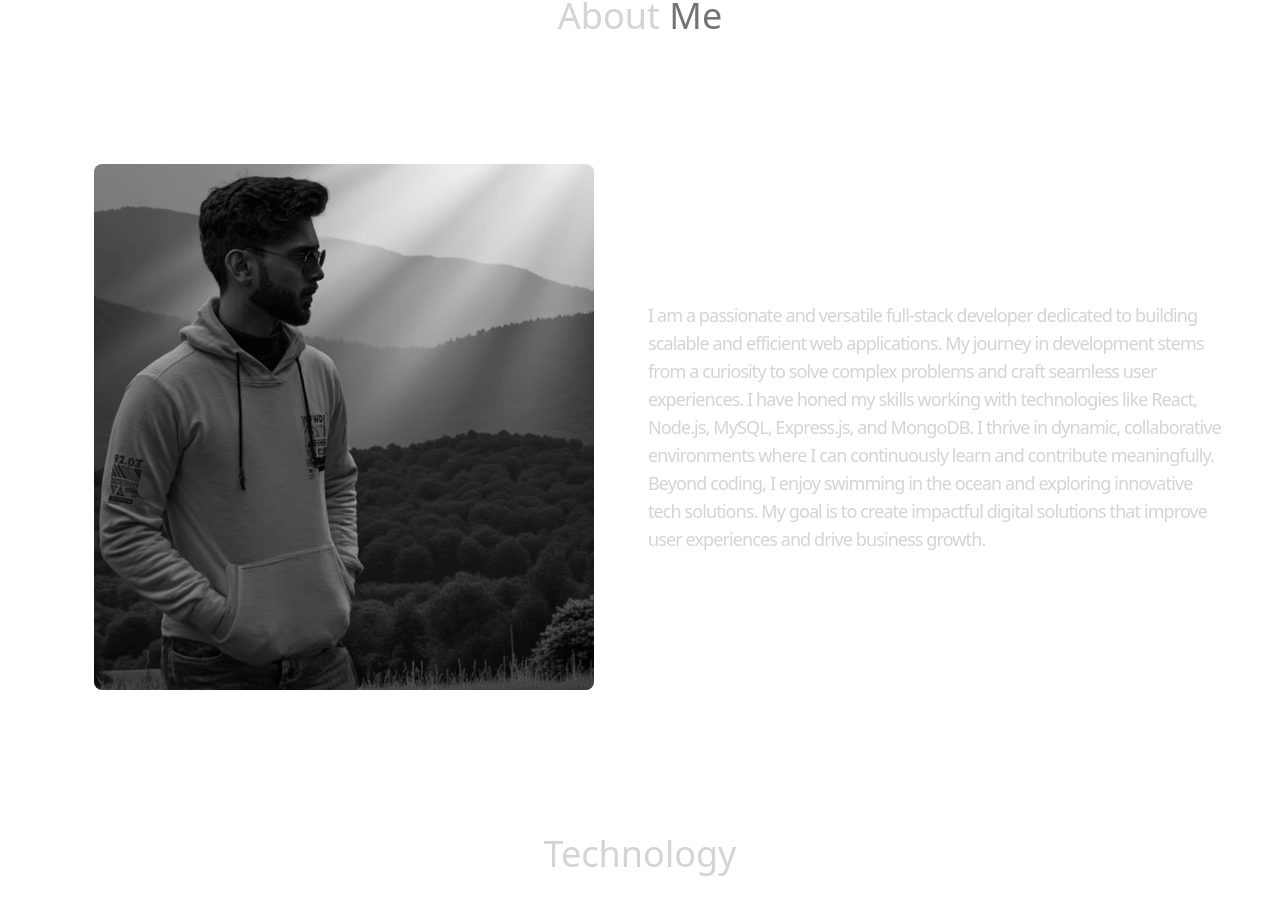
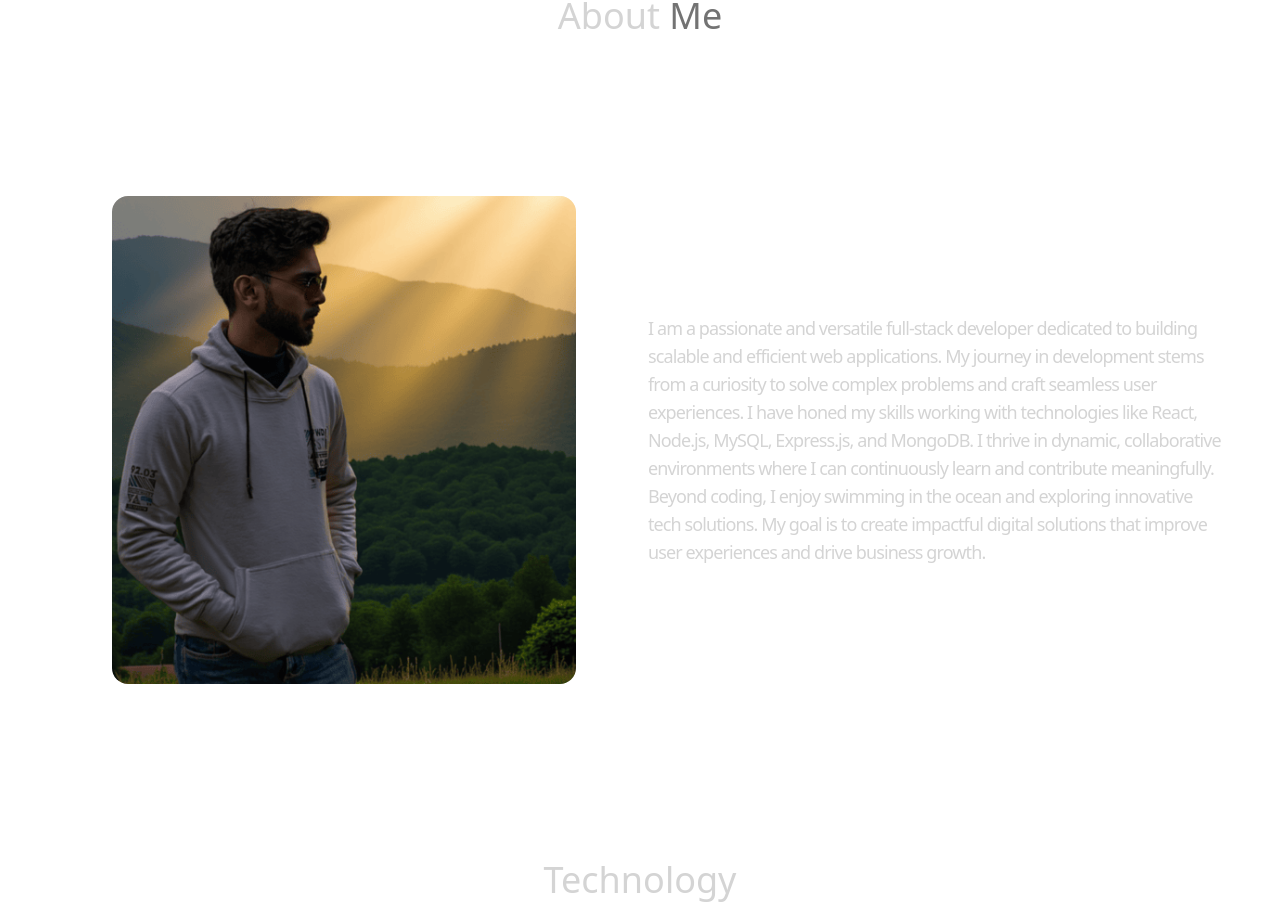
Before and after one commit to shuvam773/MyPortfolio, a React (Vite) app: page / in a window 1280 px wide. Shown: the part 940-1857 px from the top of the page. Built offline with nearby package versions, Linux system fonts and the light colour scheme; a web font is replaced by a local one.

Commit message:
Tweaking parallax tilt

```diff
--- a/package.json
+++ b/package.json
@@ -20,6 +20,7 @@
     "react-dom": "^19.0.0",
     "react-icons": "^5.4.0",
     "react-loading-indicators": "^1.0.0",
+    "react-parallax-tilt": "^1.7.293",
     "react-simple-typewriter": "^5.0.1",
     "sweetalert2": "^11.15.10",
     "tailwind-merge": "^3.0.2"
--- a/src/components/About.jsx
+++ b/src/components/About.jsx
@@ -1,28 +1,50 @@
 import aboutImg from "../assets/about.png"
 import { ABOUT_TEXT } from "../constants"
-import {motion} from "motion/react"
+import { motion } from "motion/react"
+import Tilt from 'react-parallax-tilt' // import Tilt
 
 const About = () => {
   return (
-    <div className=" pb-4">
-        <h2 className="my-20 text-center text-4xl">About <span className="text-neutral-500">Me</span></h2>
+    <div className="pb-4">
+      <h2 className="my-20 text-center text-4xl">
+        About <span className="text-neutral-500">Me</span>
+      </h2>
       <div className="flex p-4 flex-wrap">
         <motion.div
-            whileInView={{opacity:1, x:0}}
-            initial={{opacity: 0, x: -100}}
-            transition = {{duration:0.5}}
-            className="w-full lg:w-1/2 lg:p-8">
-                <div className="flex items-center justify-center">
-                    <img className="rounded-lg transition-all duration-1000 grayscale hover:grayscale-0 hover:scale-110 cursor-pointer"  src={aboutImg} alt=""/>
+          whileInView={{ opacity: 1, x: 0 }}
+          initial={{ opacity: 0, x: -100 }}
+          transition={{ duration: 0.5 }}
+          className="w-full lg:w-1/2 lg:p-8"
+        >
+          <div className="flex p-8 justify-center">
+            <Tilt
+              glareEnable={true}
+              glareMaxOpacity={0.45}
+              scale={1.05}
+              tiltMaxAngleX={15}
+              tiltMaxAngleY={15}
+              transitionSpeed={2500}
+              className="rounded-2xl "
+            >
+              <img
+                className="rounded-2xl shadow-inner"
+                src={aboutImg}
+                alt="About"
+              />
+            </Tilt>
           </div>
         </motion.div>
+
         <motion.div
-            whileInView={{opacity:1, x:0}}
-            initial={{opacity:0, x:100}}
-            transition={{duration:0.5}}
-            className="w-full flex items-center justify-center lg:w-1/2">
+          whileInView={{ opacity: 1, x: 0 }}
+          initial={{ opacity: 0, x: 100 }}
+          transition={{ duration: 0.5 }}
+          className="w-full flex items-center justify-center lg:w-1/2"
+        >
           <div className="flex justify-center lg:justify-start">
-                    <p className="my-2 max-w-xl py-6 font-light tracking-tighter text-lg">{ABOUT_TEXT}</p>
+            <p className="my-2 max-w-xl py-6 font-light tracking-tighter text-lg">
+              {ABOUT_TEXT}
+            </p>
           </div>
         </motion.div>
       </div>
--- a/src/components/Hero.jsx
+++ b/src/components/Hero.jsx
@@ -1,17 +1,17 @@
-import { HERO_CONTENT } from "../constants"
-import profilePic from "../assets/skProfile.png"
-import { motion } from "motion/react"
-import { useTypewriter, Cursor } from 'react-simple-typewriter'
+import { HERO_CONTENT } from '../constants';
+import profilePic from '../assets/skProfile.png';
+import { motion } from 'motion/react';
+import { useTypewriter, Cursor } from 'react-simple-typewriter';
+import Tilt from 'react-parallax-tilt';
 
-const container = (delay) =>({
-    hidden: {x: -100, opacity:0},
-        visible:{
-            x:0,
+const container = (delay) => ({
+  hidden: { x: -100, opacity: 0 },
+  visible: {
+    x: 0,
     opacity: 1,
-            transition: {duration: 0.5, delay: delay},
-        }
-    }
-)
+    transition: { duration: 0.5, delay: delay },
+  },
+});
 const Hero = () => {
   const [text] = useTypewriter({
     words: ['Full Stack Developer', 'Programmer', 'Traveller'],
@@ -19,7 +19,7 @@
     typeSpeed: 100,
     deleteSpeed: 70,
     delaySpeed: 1500,
-    })
+  });
 
   return (
     <div className=" pb-4 lg:mb-35">
@@ -30,25 +30,54 @@
               variants={container(0)}
               initial="hidden"
               animate="visible"
-                    className="pb-10 text-6xl font-thin tracking-tight lg:mt-16 lg:text-7xl">Shuvam Kumar</motion.h1>
-                    <motion.span variants={container(0.5)}
+              className="pb-10 text-6xl font-thin tracking-tight lg:mt-16 lg:text-7xl"
+            >
+              Shuvam Kumar
+            </motion.h1>
+            <motion.span
+              variants={container(0.5)}
               initial="hidden"
-                    animate="visible" className="bg-gradient-to-r from-pink-300 via-slate-500 to-purple-500 bg-clip-text text-4xl tracking-tight text-transparent font-nova-cut">{text}<Cursor cursorColor='white'  cursorStyle='_' /></motion.span>
-                    <motion.p variants={container(1)}
+              animate="visible"
+              className="bg-gradient-to-r from-pink-300 via-slate-500 to-purple-500 bg-clip-text text-4xl tracking-tight text-transparent font-nova-cut"
+            >
+              {text}
+              <Cursor cursorColor="white" cursorStyle="_" />
+            </motion.span>
+            <motion.p
+              variants={container(1)}
               initial="hidden"
-                    animate="visible" className="my-2 max-w-xl py-6 font-light tracking-tighter text-lg">{HERO_CONTENT}</motion.p>
+              animate="visible"
+              className="my-2 max-w-xl py-6 font-light tracking-tighter text-lg"
+            >
+              {HERO_CONTENT}
+            </motion.p>
           </div>
         </div>
         <div className="w-full  lg:w-1/2 lg:p-8 ">
           <div className="flex p-8 justify-center">
-                    <motion.img initial={{x:100, opacity:0}}
-                    animate={{x:0, opacity:1}}
-                    transition={{duration:1, delay:1.2}}  className="rounded-2xl shadow-inner" src={profilePic} alt="Profile"/>
+            <Tilt
+              glareEnable={true}
+              glareMaxOpacity={0.45}
+              scale={1.05}
+              tiltMaxAngleX={15}
+              tiltMaxAngleY={15}
+              transitionSpeed={2500}
+              className="rounded-2xl"
+            >
+              <motion.img
+                initial={{ x: 100, opacity: 0 }}
+                animate={{ x: 0, opacity: 1 }}
+                transition={{ duration: 1, delay: 1.2 }}
+                className="rounded-2xl shadow-inner"
+                src={profilePic}
+                alt="Profile"
+              />
+            </Tilt>
           </div>
         </div>
       </div>
     </div>
-  )
-}
+  );
+};
 
 export default Hero;
```
Also changed, not shown: 1 other file (tests, documents, lock files or other folders). Lines whose indentation alone changed are shown as unchanged.
